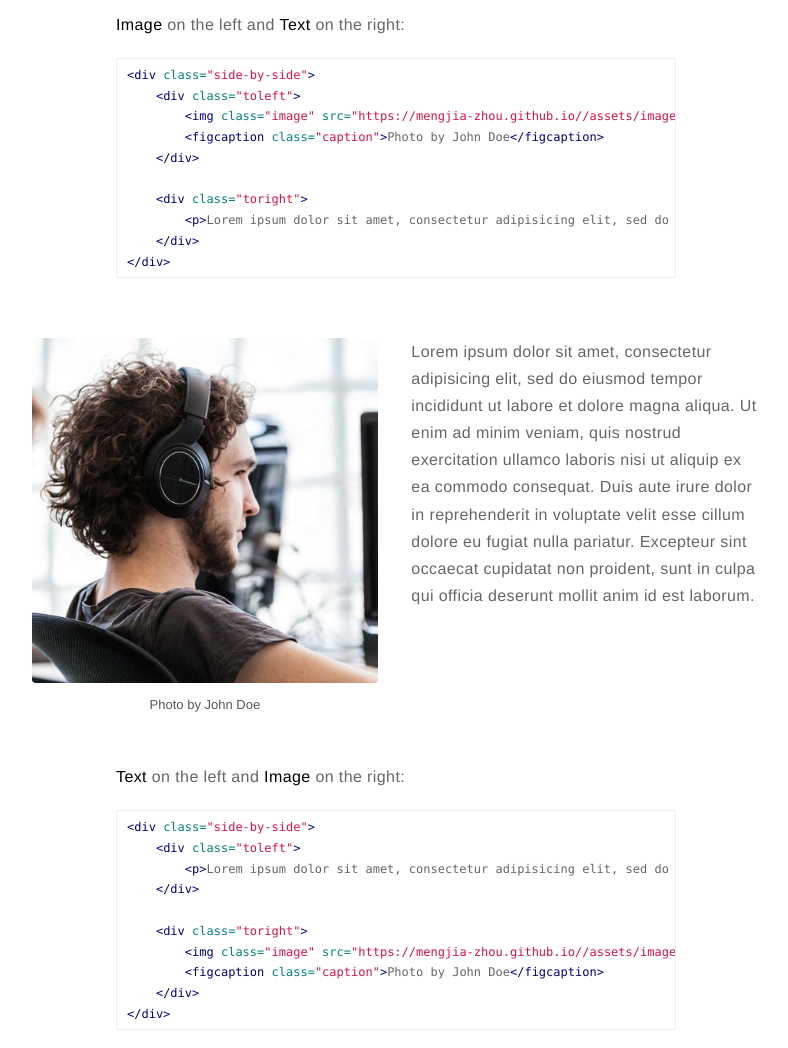
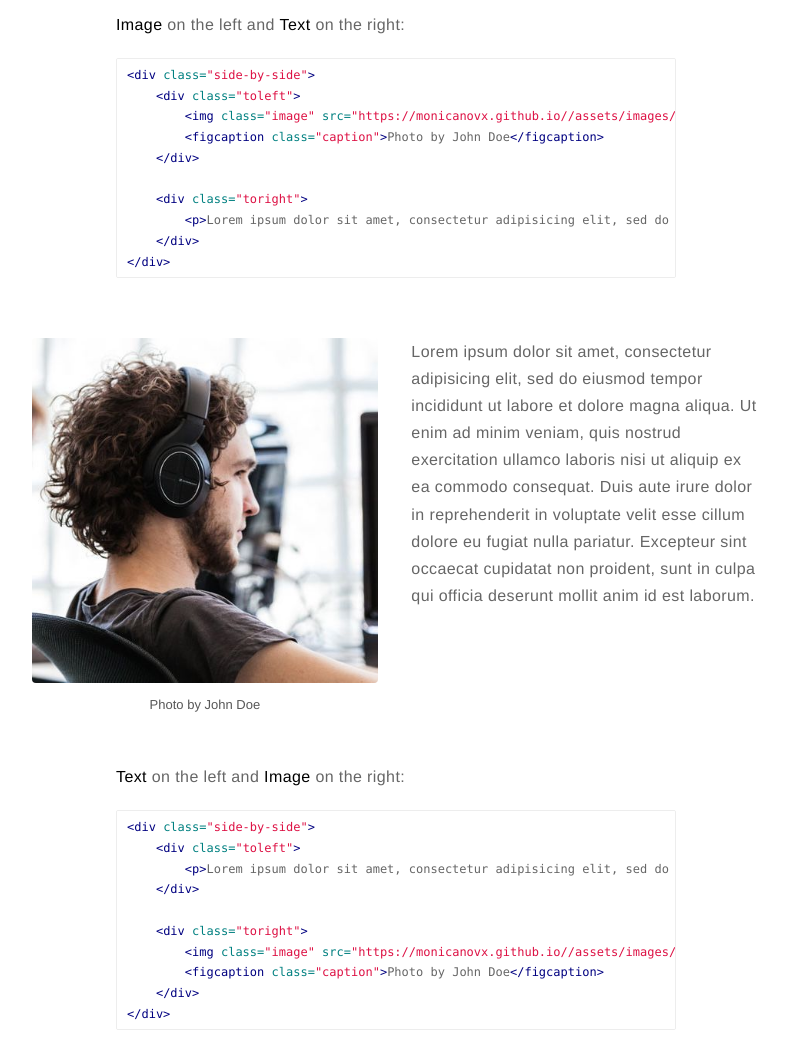
Before and after one commit to MonicaNovX/monicanovx.github.io, a Jekyll site: the page built from _posts/2015-02-24-markdown-extra-components.markdown, in a window 1280 px wide and 1400 px high, scrolled down 1070 px. Shown: the part 151-1199 px from the top of the window, without its empty margins (244-1032 px from the left). Built offline with Jekyll 4.4.1, drawn with Linux system fonts in a browser that asks for light colours; nearby versions of some CDN libraries; comment, search, counter and statistics services are not loaded.

Commit message:
Change to username site

```diff
--- a/_config.yml
+++ b/_config.yml
@@ -20,7 +20,7 @@ resume: false
 resume-external: true
 resume-url:
 
-url: https://mengjia-zhou.github.io/
+url: https://monicanovx.github.io/
 
 permalink: /:title/
 
@@ -36,8 +36,8 @@ disqus:
 # facebook: myfacebook
 # twitter: mytwitter
 # instagram: myinstagram
-linkedin: https://www.linkedin.com/in/mengjia9/
-github: https://github.com/MonicaNovX
+linkedin: mengjia9
+github: MonicaNovX
 email: mengjia9@illinois.edu
 
 # authors:
```
Also changed, not shown: README.md.
